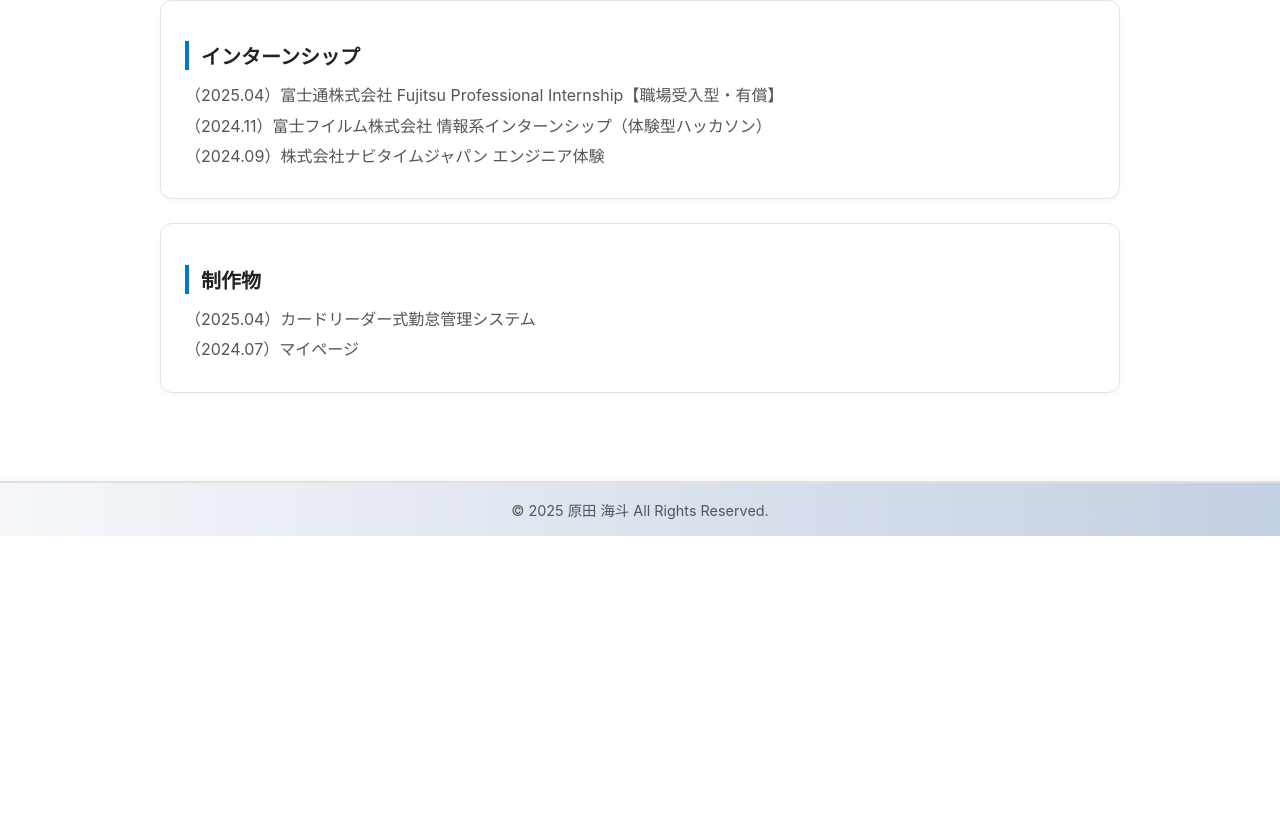
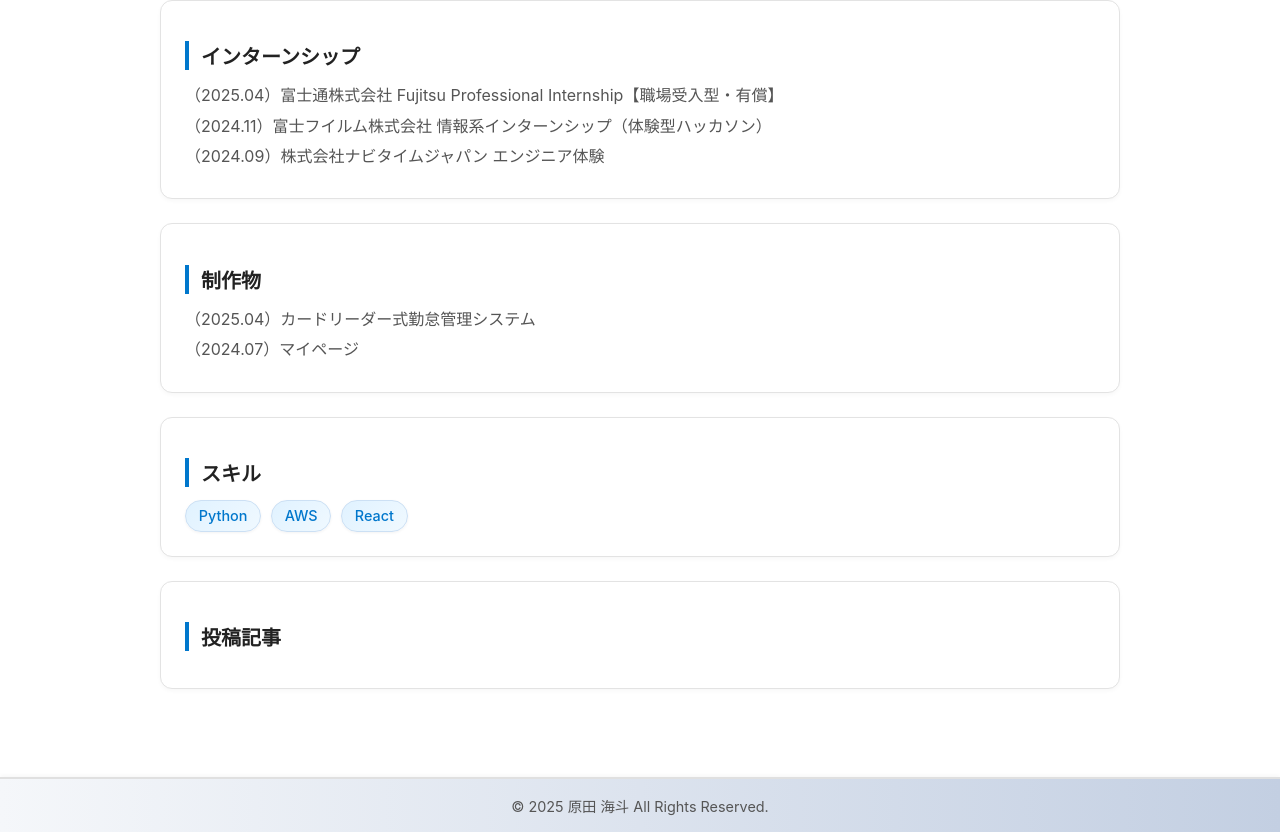
Before and after one commit to haradakaito/aws-mypage, a React (Create React App) app in the folder web/: page /jp in a window 1280 px wide. Shown: the part 1520-2352 px from the top of the page. Before the commit the page ends 2056 px from the top, so only its background shows below. Built offline with nearby package versions, Linux system fonts and the light colour scheme; no server answers.

Commit message:
[add] スキル

```diff
--- a/web/src/pages/HomePage.css
+++ b/web/src/pages/HomePage.css
@@ -74,6 +74,32 @@ section p {
     color: #555;
 }
 
+.skills-grid {
+    display: flex;
+    flex-wrap: wrap;
+    gap: 0.6rem;
+    margin-top: 0.5rem;
+}
+
+.skill-badge {
+    background: linear-gradient(135deg, #e0f2ff, #f0f9ff);
+    color: #0077cc;
+    padding: 0.4rem 0.8rem;
+    border-radius: 20px;
+    font-size: 0.9rem;
+    font-weight: 500;
+    border: 1px solid #cce0f4;
+    box-shadow: 0 1px 3px rgba(0,0,0,0.05);
+    transition: transform 0.2s ease;
+    white-space: nowrap;
+}
+
+.skill-badge:hover {
+    transform: scale(1.05);
+    background: linear-gradient(135deg, #d6edff, #e8f4ff);
+}
+
+
 /* メディア対応（スマホ） */
 @media (max-width: 768px) {
     main {
--- a/web/src/pages/HomePageEN.tsx
+++ b/web/src/pages/HomePageEN.tsx
@@ -3,12 +3,12 @@ import { useEffect } from "react";
 import { useNavigate } from "react-router-dom";
 import Header from "../components/Header";
 import Footer from "../components/Footer";
-import { usePageViews } from "../hooks/usePageViews";
-import { Link } from "react-router-dom";
+// import { usePageViews } from "../hooks/usePageViews";
+// import { Link } from "react-router-dom";
 import "./HomePage.css"
 
 const HomePageEN = () => {
-    const views = usePageViews();
+    // const views = usePageViews();
     const navigate = useNavigate();
 
     useEffect(() => {
@@ -77,6 +77,15 @@ const HomePageEN = () => {
             <p>(Apr. 2025) NFC Card Reader-Based Attendance Management System</p>
             <p>(Jul. 2024) Personal Portfolio (This Page)</p>
             </section>
+
+            <section>
+            <h2>Skills</h2>
+            <div className="skills-grid">
+                <span className="skill-badge">Python</span>
+                <span className="skill-badge">AWS</span>
+                <span className="skill-badge">React</span>
+            </div>
+            </section>
         </main>
 
         <Footer lang="en" />
--- a/web/src/pages/HomePageJP.tsx
+++ b/web/src/pages/HomePageJP.tsx
@@ -3,12 +3,12 @@ import { useEffect } from "react";
 import { useNavigate } from "react-router-dom";
 import Header from "../components/Header";
 import Footer from "../components/Footer";
-import { usePageViews } from "../hooks/usePageViews";
-import { Link } from "react-router-dom";
+// import { usePageViews } from "../hooks/usePageViews";
+// import { Link } from "react-router-dom";
 import "./HomePage.css"
 
 const HomePageJP = () => {
-    const views = usePageViews();
+    // const views = usePageViews();
     const navigate = useNavigate();
 
     useEffect(() => {
@@ -76,6 +76,20 @@ const HomePageJP = () => {
             <p>（2025.04）カードリーダー式勤怠管理システム</p>
             <p>（2024.07）マイページ</p>
             </section>
+
+            <section>
+            <h2>スキル</h2>
+            <div className="skills-grid">
+                <span className="skill-badge">Python</span>
+                <span className="skill-badge">AWS</span>
+                <span className="skill-badge">React</span>
+            </div>
+            </section>
+
+            <section>
+            <h2>投稿記事</h2>
+            </section>
+
         </main>
 
         <Footer lang="jp" />
```
